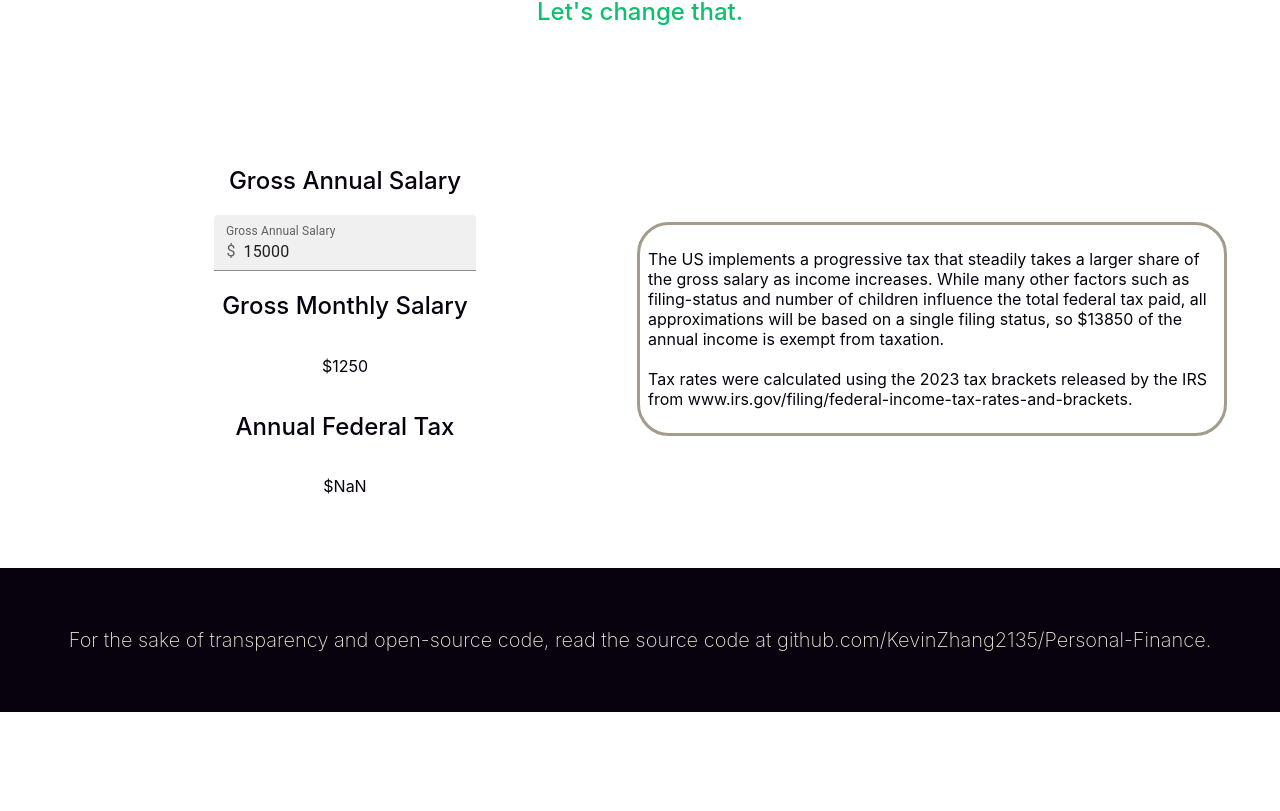
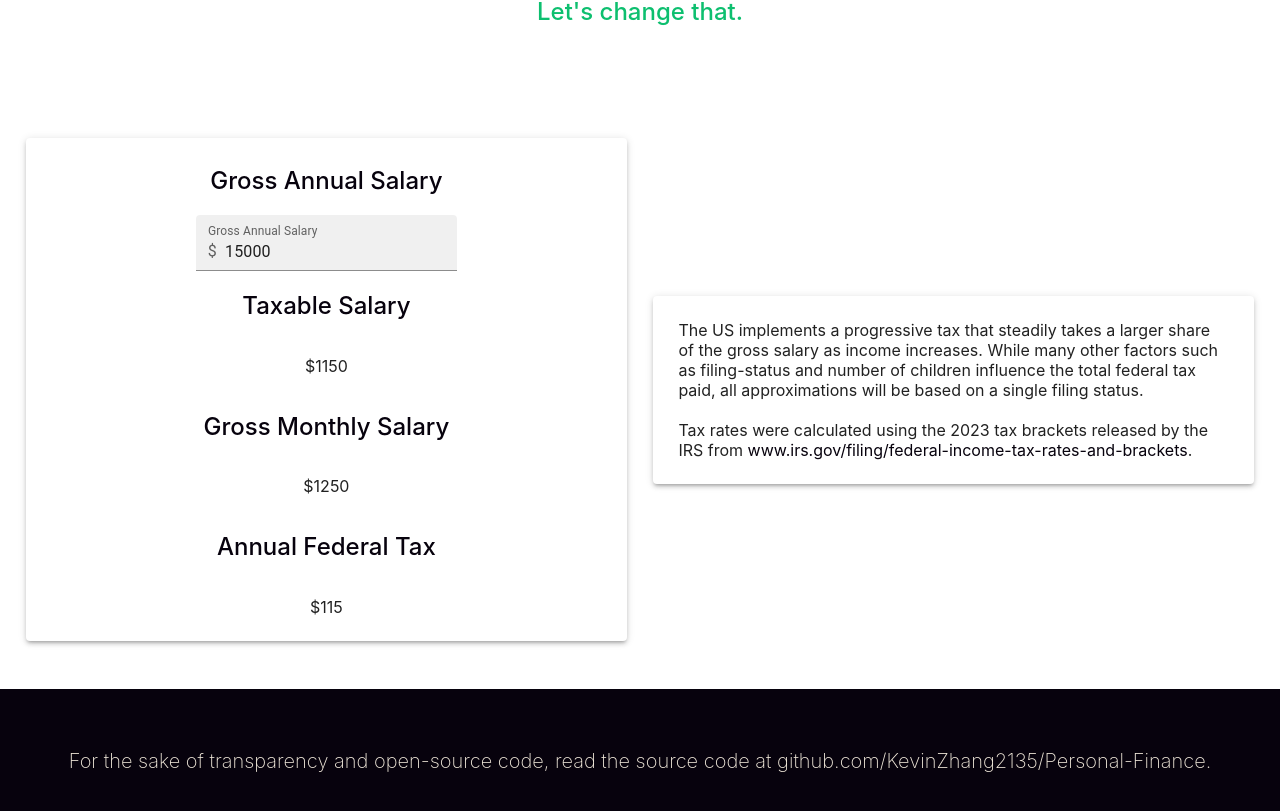
Before and after one commit to KevinZhang2135/personal-finance, a React (Create React App) app: page / in a window 1280 px wide. Shown: the part 976-1787 px from the top of the page. Before the commit the page ends 1688 px from the top, so only its background shows below. Built offline with nearby package versions, Linux system fonts and the light colour scheme.

Commit message:
Material Paper

```diff
--- a/src/App.css
+++ b/src/App.css
@@ -31,85 +31,11 @@
 	color: #f1e9db;
 }
 
-.container-fluid {
-	/* Display */
-	display: flex;
-	flex-direction: column;
-	align-items: center;
-	justify-content: center;
 
-	padding: 5vh 5vw;
-	min-width: 80vw;
-}
-
-.container-col {
-	/* Display */
-	display: flex;
-	flex-direction: column;
-	align-items: center;
-	justify-content: center;
-
-	padding: 1vh;
-}
-
-.container-row {
-	/* Display */
-	display: flex;
-	flex-direction: row;
-	align-items: center;
-	justify-content: center;
-
-	padding: 1vh;
-}
-
-.col-2 {
-	/* Display */
-	min-width: 50%;
-}
-
-.khaki-border {
-	border-color: #a39b8b;
-	border-style: solid;
-	border-width: 10%;
-	border-radius: 2rem;
-}
-
-.gim-grey-border {
-	border-color: #716a5c;
-	border-style: solid;
-	border-width: 10%;
-	border-radius: 2rem;
-}
-
-.parallax {
-	/* Parallax scrolling effect */
-	background-attachment: fixed;
-	background-position: center;
-	background-repeat: no-repeat;
-	background-size: cover;
-}
-
-/* Turn off parallax scrolling for all tablets and phones. Increase/decrease the pixels if needed */
-@media only screen and (max-device-width: 1366px) {
-	.parallax {
-		background-attachment: scroll;
-	}
-}
-
-.button {
-	/* Display */
-	min-width: 20vw;
-	min-height: 10vh;
-	border-radius: 1vmin;
-
-	/* Font */
-	font-size: 3vmin;
-	text-align: center;
-}
 
 /*
  * black     #07020d
- * gim grey  #716a5c
+ * dim grey  #716a5c
  * khaki     #a39b8b
  * alabaster #f1e9db
  * emerald   #0dbf6f
--- a/src/App.js
+++ b/src/App.js
@@ -8,13 +8,13 @@ import Footer from "./components/Footer.jsx";
 const App = () => {
 	// $15,000 is the minimum wage salary set by US as of 2023
 	let [salary, setSalary] = useState(15000);
-	let [taxes, setTaxes] = useState([
+	let [taxes, setTaxes] = useState(
 		{
-			federal: 0,
+			federal: calculateTax(salary),
 			state: 0,
 			socialSecurityMedicaid: 0,
 		},
-	]);
+	);
 
 	return (
 		<div>
@@ -41,4 +41,33 @@ const App = () => {
 	);
 };
 
+const calculateTax = (annualSalary) => {
+    const brackets = {
+        // lower bracket: tax rate
+        0: 0.1,
+        11000: 0.12,
+        44725: 0.22,
+        95375: 0.24,
+        182100: 0.32,
+        231250: 0.35,
+        578125: 0.37,
+    };
+
+    // $13850 is the tax exemption with a single filing status
+    annualSalary = Math.max(0, annualSalary - 13850);
+
+    let totalTax = 0;
+    for (let [key, taxRate] of Object.entries(brackets).reverse()) {
+        const bracket = parseInt(key);
+
+        if (annualSalary > bracket) {
+            totalTax += (annualSalary - bracket) * taxRate;
+            annualSalary -= annualSalary - bracket;
+        }
+    }
+
+    return totalTax;
+};
+
 export default App;
+export {calculateTax};
--- a/src/components/Taxes.jsx
+++ b/src/components/Taxes.jsx
@@ -4,7 +4,10 @@ import {
     FilledInput,
     InputAdornment,
     InputLabel,
+    Paper,
 } from "@mui/material";
+
+import { calculateTax } from "../App";
 
 const Taxes = (props) => {
     let { salary, setSalary, taxes, setTaxes } = props;
@@ -12,20 +15,31 @@ const Taxes = (props) => {
     return (
         <div className="container-fluid">
             <div className="container-row">
-				<div className="container-col col-2">
+                <Paper
+                    className="container-col col-2"
+                    elevation={3}
+                    sx={{ margin: "0vh 1vw" }}
+                >
                     <h2>Gross Annual Salary</h2>
                     <FormControl variant="filled">
-						<InputLabel htmlFor="filled-adornment-amount">
+                        <InputLabel
+                            htmlFor="filled-adornment-amount"
+                            sx={{ fontSize: "2vmin" }}
+                        >
                             Gross Annual Salary
                         </InputLabel>
 
                         <FilledInput
                             id="filled-adornment-amount"
                             startAdornment={
-								<InputAdornment position="start">
+                                <InputAdornment
+                                    position="start"
+                                    sx={{ fontSize: "2vmin" }}
+                                >
                                     $
                                 </InputAdornment>
                             }
+                            sx={{ fontSize: "2vmin" }}
                             defaultValue="15000"
                             placeholder="Enter income"
                             onChange={(e) => {
@@ -38,21 +52,28 @@ const Taxes = (props) => {
                         />
                     </FormControl>
 
+                    <h2>Taxable Salary</h2>
+                    <p>${salary - 13850}</p>
+
                     <h2>Gross Monthly Salary</h2>
                     <p>${Math.round(salary / 12)}</p>
 
                     <h2>Annual Federal Tax</h2>
                     <p>${Math.round(taxes.federal)}</p>
-				</div>
+                </Paper>
 
-				<div className="container-col col-2 khaki-border">
+                <Paper
+                    className="container-col col-2"
+                    elevation={3}
+                    sx={{ margin: "0vh 1vw" }}
+                >
                     <p>
                         The US implements a progressive tax that steadily takes
                         a larger share of the gross salary as income increases.
                         While many other factors such as filing-status and
                         number of children influence the total federal tax paid,
                         all approximations will be based on a single filing
-						status, so $13850 of the annual income is exempt from taxation.
+                        status.
                         <br />
                         <br />
                         Tax rates were calculated using the 2023 tax brackets
@@ -62,39 +83,10 @@ const Taxes = (props) => {
                         </a>
                         .
                     </p>
-				</div>
+                </Paper>
             </div>
         </div>
     );
 };
 
-const calculateTax = (annualSalary) => {
-	const brackets = {
-		// lower bracket: tax rate
-		0: 0.1,
-		11000: 0.12,
-		44725: 0.22,
-		95375: 0.24,
-		182100: 0.32,
-		231250: 0.35,
-		578125: 0.37,
-	};
-
-    // $13850 is the
-	annualSalary = annualSalary - 13850 > 0 ? annualSalary - 13850 : 0;
-
-	let totalTax = 0;
-	for (let [key, taxRate] of Object.entries(brackets).reverse()) {
-		const bracket = parseInt(key);
-
-		if (annualSalary > bracket) {
-			console.log(annualSalary - bracket, taxRate);
-			totalTax += (annualSalary - bracket) * taxRate;
-			annualSalary -= annualSalary - bracket;
-		}
-	}
-
-	return totalTax;
-};
-
 export default Taxes;
--- a/src/index.css
+++ b/src/index.css
@@ -13,7 +13,7 @@ body {
     -moz-osx-font-smoothing: grayscale;
 
     color: #07020d;
-    font-size: calc(2vmin);
+    font-size: 2vmin;
 }
 
 a {
@@ -43,3 +43,91 @@ em {
     font-weight: 500;
     font-style: normal;
 }
+
+.container-fluid {
+	/* Display */
+	display: flex;
+	flex-direction: column;
+	align-items: center;
+	justify-content: center;
+
+	padding: 5vh 5vw;
+	min-width: 80vw;
+}
+
+.container-col {
+	/* Display */
+	display: flex;
+	flex-direction: column;
+	align-items: center;
+	justify-content: center;
+
+	padding: 1vh 2vw;
+}
+
+.container-row {
+	/* Display */
+	display: flex;
+	flex-direction: row;
+	align-items: center;
+	justify-content: center;
+
+	padding: 1vh 2vw;
+}
+
+.col-2 {
+	/* Display */
+	min-width: 50%;
+}
+
+.khaki-border {
+	border-color: #a39b8b;
+	border-style: solid;
+	border-width: 10%;
+	border-radius: 2rem;
+}
+
+.dim-grey-border {
+	border-color: #716a5c;
+	border-style: solid;
+	border-width: 10%;
+	border-radius: 2rem;
+}
+
+.bg-khaki {
+    background-color: #716a5c;
+}
+
+.bg-dim-grey {
+    background-color: #716a5c;
+}
+
+.bg-black {
+    background-color: #07020d;
+}
+
+.parallax {
+	/* Parallax scrolling effect */
+	background-attachment: fixed;
+	background-position: center;
+	background-repeat: no-repeat;
+	background-size: cover;
+}
+
+/* Turn off parallax scrolling for all tablets and phones. Increase/decrease the pixels if needed */
+@media only screen and (max-device-width: 1366px) {
+	.parallax {
+		background-attachment: scroll;
+	}
+}
+
+.button {
+	/* Display */
+	min-width: 20vw;
+	min-height: 10vh;
+	border-radius: 1vmin;
+
+	/* Font */
+	font-size: 3vmin;
+	text-align: center;
+}
```
Lines whose indentation alone changed are shown as unchanged.
